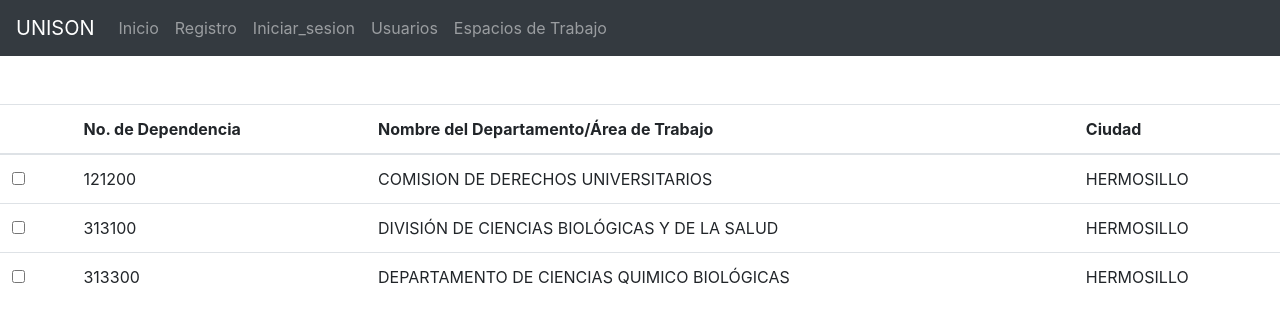
After one commit to JosephLeyva/LineamientosUSON, a Django app: page /espacios/ in a window 1280 px wide. The commit adds this page. Shown: the top 323 px of the page. Run offline with Django 3.2, Linux system fonts and the light colour scheme; some libraries are stand-ins or nearby versions.

Commit message:
Se añade pagina de Espacios de Trabajo

```diff
--- /dev/null
+++ b/python_django/unison_lineamientos/usuarios/templates/usuarios/espacios.html
@@ -0,0 +1,56 @@
+{% extends 'usuarios/main.html' %}
+
+{% block title %}
+
+<title> ESPACIOS-DE-TRABAJO </title>
+
+{% endblock %}
+
+{% block content %}
+
+<table class="table table-borderless-md-center">
+      <thead>
+        <tr>
+            <th scope="col"></th>
+          <th scope="col">No. de Dependencia</th>
+          <th scope="col">Nombre del Departamento/Área de Trabajo</th>
+          <th scope="col">Ciudad</th>
+        </tr>
+      </thead>
+      <tbody>
+        <tr>
+            <th scope="col">
+                <div class="form-check">
+                <input class="form-check-input" type="checkbox" value="" id="invalidCheck" required>
+                <label class="form-check-label" for="invalidCheck"></label>
+            </th>
+            <td scope="col">121200</td>
+            <td scope="col">COMISION DE DERECHOS UNIVERSITARIOS</td>
+            <td scope="col">HERMOSILLO</td>
+        </tr>
+      <tr>
+            <th scope="col">
+                <div class="form-check">
+                <input class="form-check-input" type="checkbox" value="" id="invalidCheck" required>
+                <label class="form-check-label" for="invalidCheck"></label>
+            </th>
+            <td scope="col">313100</td>
+            <td scope="col">DIVISIÓN DE CIENCIAS BIOLÓGICAS Y DE LA SALUD</td>
+            <td scope="col">HERMOSILLO</td>
+        </tr>
+      <tr>
+            <th scope="col">
+                <div class="form-check">
+                <input class="form-check-input" type="checkbox" value="" id="invalidCheck" required>
+                <label class="form-check-label" for="invalidCheck"></label>
+            </th>
+            <td scope="col">313300</td>
+            <td scope="col">DEPARTAMENTO DE CIENCIAS QUIMICO BIOLÓGICAS</td>
+            <td scope="col">HERMOSILLO</td>
+        </tr>
+
+
+      </tbody>
+    </table>
+
+{% endblock %}
--- a/python_django/unison_lineamientos/usuarios/templates/usuarios/navbar.html
+++ b/python_django/unison_lineamientos/usuarios/templates/usuarios/navbar.html
@@ -9,6 +9,7 @@
       <a class="nav-item nav-link" href="{% url 'registro' %}">Registro</a>
       <a class="nav-item nav-link" href="{% url 'inicio_sesion' %}">Iniciar_sesion</a>
       <a class="nav-item nav-link" href="{% url 'usuarios' %}">Usuarios</a>
+      <a class="nav-item nav-link" href="{% url 'espacios_trabajo' %}">Espacios de Trabajo</a>
     </div>
   </div>
 </nav>
--- a/python_django/unison_lineamientos/usuarios/urls.py
+++ b/python_django/unison_lineamientos/usuarios/urls.py
@@ -5,5 +5,6 @@ urlpatterns = [
     path('', views.home, name='home'),
     path('registro/', views.registro, name='registro'),
     path('inicio_sesion/', views.inicio_sesion, name='inicio_sesion'),
-    path('usuarios/', views.usuarios_data, name='usuarios')
+    path('usuarios/', views.usuarios_data, name='usuarios'),
+    path('espacios/',views.espacios ,name = 'espacios_trabajo')
 ]
--- a/python_django/unison_lineamientos/usuarios/views.py
+++ b/python_django/unison_lineamientos/usuarios/views.py
@@ -52,3 +52,7 @@ def usuarios_data(request):
     context = {'users': users}
 
     return render(request, 'usuarios/usuarios_data.html', context)
+
+
+def espacios(request):
+    return render(request, 'usuarios/espacios.html')
```
